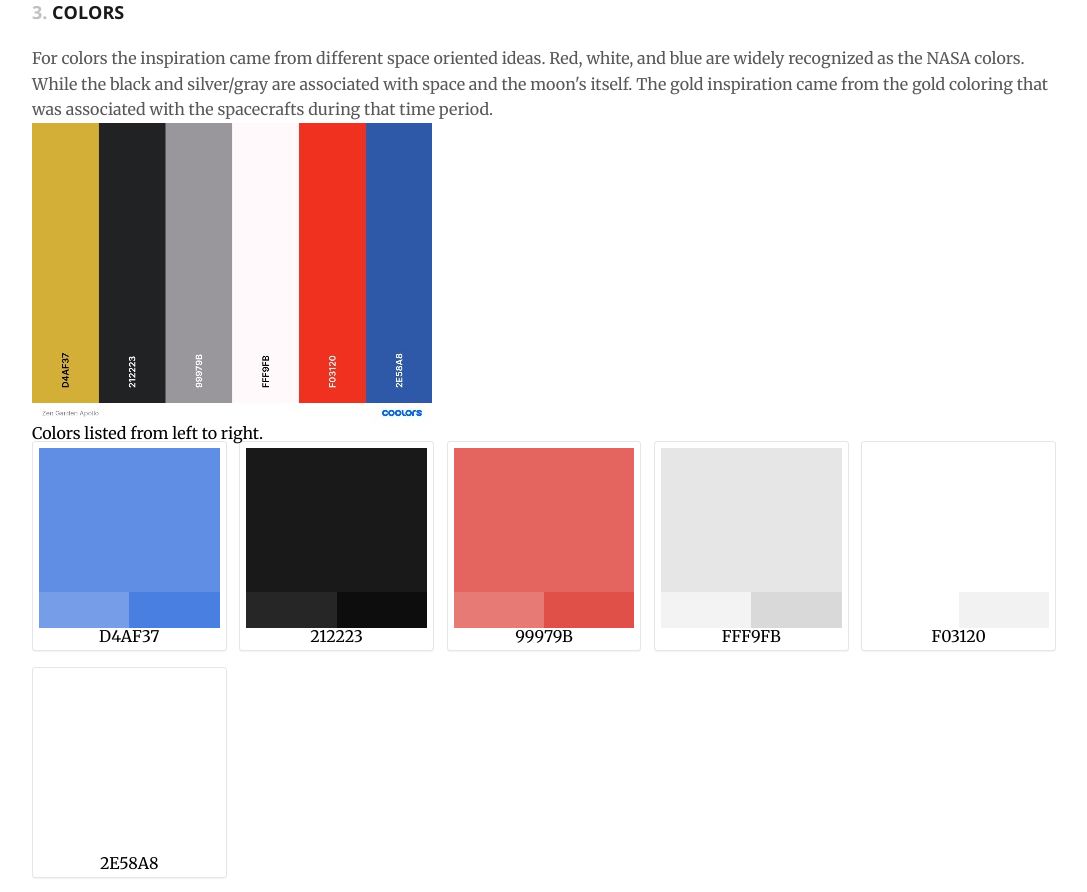
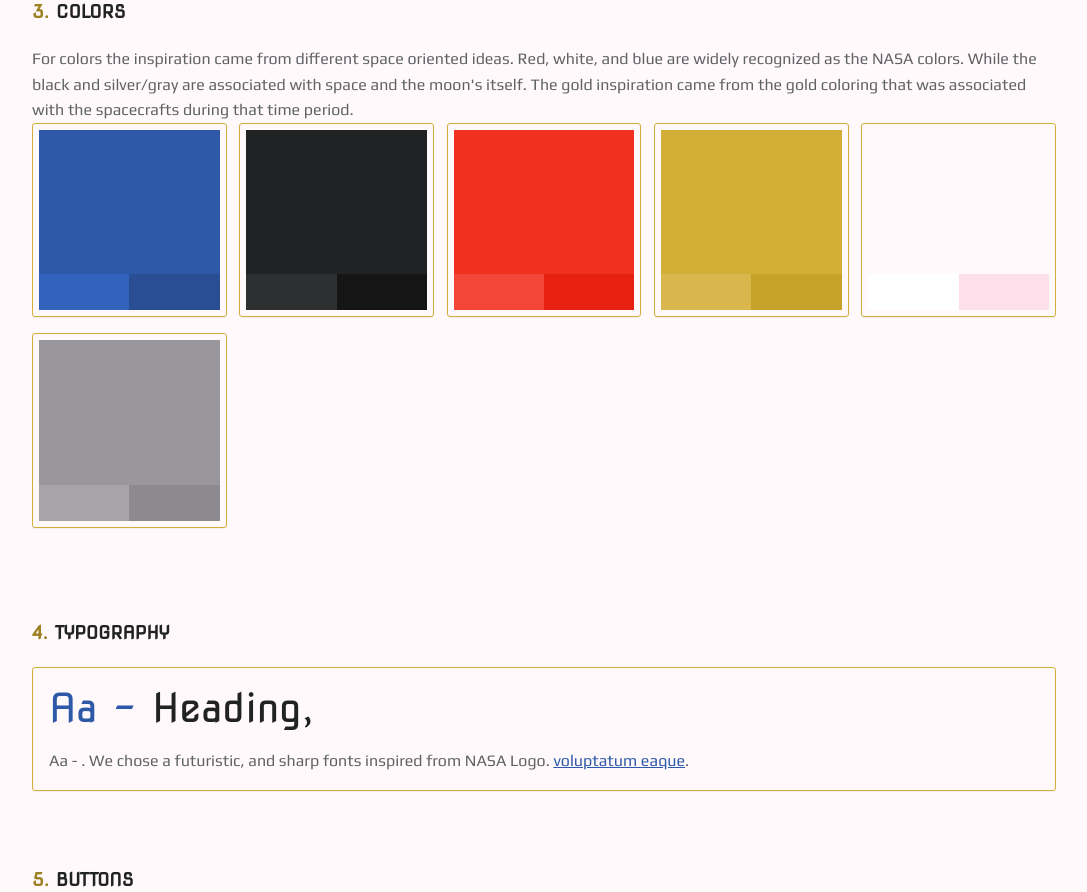
Before and after one commit to AdamFinder/The-Mercury-Project, a website built with Parcel: page src/index.html in a window 1280 px wide. Shown: the part 1038-1930 px from the top of the page, without its empty margins (96-1183 px from the left). Built offline with nearby package versions, Linux system fonts and the light colour scheme.

Commit message:
HTML/Style updates

```diff
--- a/src/index.html
+++ b/src/index.html
@@ -15,7 +15,7 @@
     <!-- Resource style -->
     <script src="js/modernizr.js"></script>
     <!-- Modernizr -->
-    <title>Style Guide | CodyHouse</title>
+    <title>Style Guide | Apollo Moon Landing</title>
   </head>
   <body>
     <header>
@@ -86,22 +86,20 @@
           from the gold coloring that was associated with the spacecrafts during that time period.
         </p>
 
-        <img src="assets/Zen-Garden-Apollo-Colors-400.jpg" alt="Color Scheme Image">
 
-        <h3>Colors listed from left to right.</h3>
 
         <ul>
-          <li class="cd-box"><div class="cd-color-swatch"></div>D4AF37</li>
+          <li class="cd-box"><div class="cd-color-swatch"></div></li>
 
-          <li class="cd-box"><div class="cd-color-swatch"></div>212223</li>
+          <li class="cd-box"><div class="cd-color-swatch"></div></li>
 
-          <li class="cd-box"><div class="cd-color-swatch"></div>99979B</li>
+          <li class="cd-box"><div class="cd-color-swatch"></div></li>
 
-          <li class="cd-box"><div class="cd-color-swatch"></div>FFF9FB</li>
+          <li class="cd-box"><div class="cd-color-swatch"></div></li>
 
-          <li class="cd-box"><div class="cd-color-swatch"></div>F03120</li>
+          <li class="cd-box"><div class="cd-color-swatch"></div></li>
 
-          <li class="cd-box"><div class="cd-color-swatch"></div>2E58A8</li>
+          <li class="cd-box"><div class="cd-color-swatch"></div></li>
         </ul>
       </section>
 
@@ -112,11 +110,9 @@
         <div class="cd-box">
           <h1>Heading, <span></span></h1>
           <p>
-            Aa - <span></span>. Lorem ipsum dolor sit amet, consectetur
-            adipisicing elit. Omnis voluptate distinctio reprehenderit, autem
-            deleniti ad <a href="#0">voluptatum eaque</a>. Optio ea aperiam nisi
-            distinctio nemo repellat, voluptate fugiat. Quidem neque illum,
-            blanditiis!
+            Aa - <span></span>. We chose a futuristic, and sharp fonts inspired from NASA Logo.
+             <a href="#0">voluptatum eaque</a>.
+
           </p>
         </div>
       </section>
@@ -189,6 +185,7 @@
             <img src="assets/mobile-wireframe-600.jpg" alt="Small screen wireframe" />
             <figcaption>Small screen</figcaption>
           </figure>
+
           <figure>
             <img src="assets/large-wireframe-700.jpg" alt="Large screen wireframe" />
             <figcaption>Large screen</figcaption>
--- a/src/scss/partials/_basic-style.scss
+++ b/src/scss/partials/_basic-style.scss
@@ -516,6 +516,18 @@ section {
 		}
 	}
 
+	li:nth-of-type(6) .cd-color-swatch {
+		background: $color-6;
+
+		&::before {
+			background: lighten($color-6, 5%);
+		}
+
+		&::after {
+			background: darken($color-6, 5%);
+		}
+	}
+
 	@include MQ(S) {
 		li {
 			@include column(.19);
--- a/src/scss/style-guide.scss
+++ b/src/scss/style-guide.scss
@@ -7,12 +7,12 @@
 
 // color palette - these colors will be the color swatches of the Colors section
 
-$color-1: #5f8ee4; // Cornflower Blue - Action color
-$color-2: #19191a; // Dark Blue
-$color-3: #e4655f; // Red
-$color-4: #e6e6e6; // light grey
-$color-5: #ffffff; // white
-
+$color-1: $blue; // Cornflower Blue - Action color
+$color-2: $black; // Dark Blue
+$color-3: $red; // Red
+$color-4: $gold; // light grey
+$color-5: $white; // white
+$color-6: $gray; // gray
 // additional colors
 
 $success: #6fce72; // green
@@ -158,7 +158,7 @@ xTypography
 
 h1,
 h2 {
-  font-family: $secondary-font;
+  font-family: $font1;
   color: $color-2;
 }
 
@@ -194,6 +194,7 @@ section > h2::before {
 }
 
 p {
+  font-family: $font2;
   font-size: 1.4rem;
   line-height: 1.4;
   color: lighten($color-2, 25%);
```
